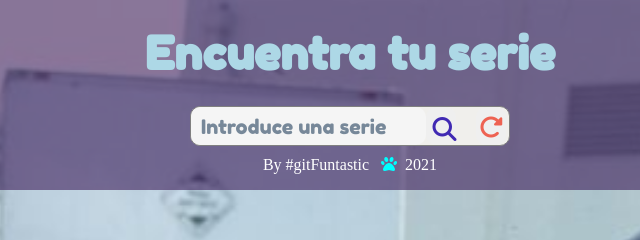
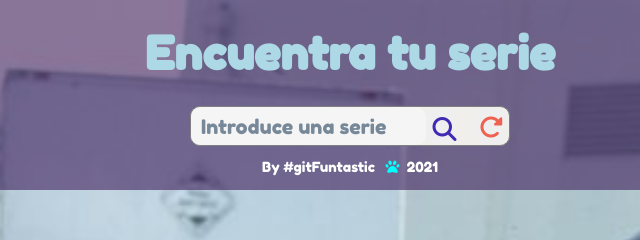
Before and after one commit to Sagramielgo/tvseries-finder-Sagramielgo, a website: page docs/index.html in a window 1280 px wide. Shown: the top 240 px of the page, 290-930 px from the left. Drawn offline with Linux system fonts and the light colour scheme.

Commit message:
update font-family firm

```diff
--- a/src/scss/layout/_header.scss
+++ b/src/scss/layout/_header.scss
@@ -144,13 +144,14 @@
 .copy {
   font-weight: normal;
   font-size: 12px;
+  font-family: $fontBrand;
   color: white;
-  padding: 10px;
+  padding: 12px;
   @media all and (min-width: 768px) {
     font-size: 14px;
   }
   @media all and (min-width: 1200px) {
-    font-size: 16px;
+    font-size: 14px;
   }
 }
 .fa-paw {
```
Also changed, not shown: docs/assets/css/main.css.
